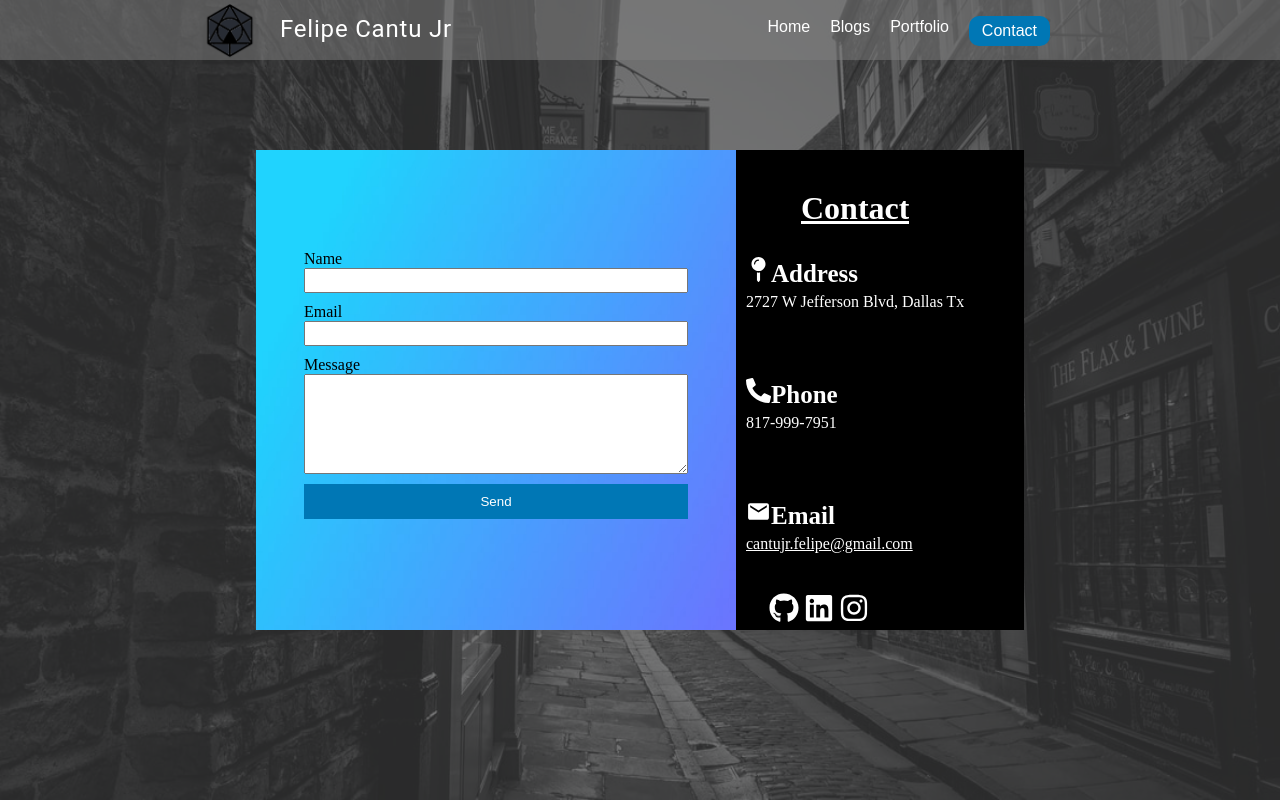
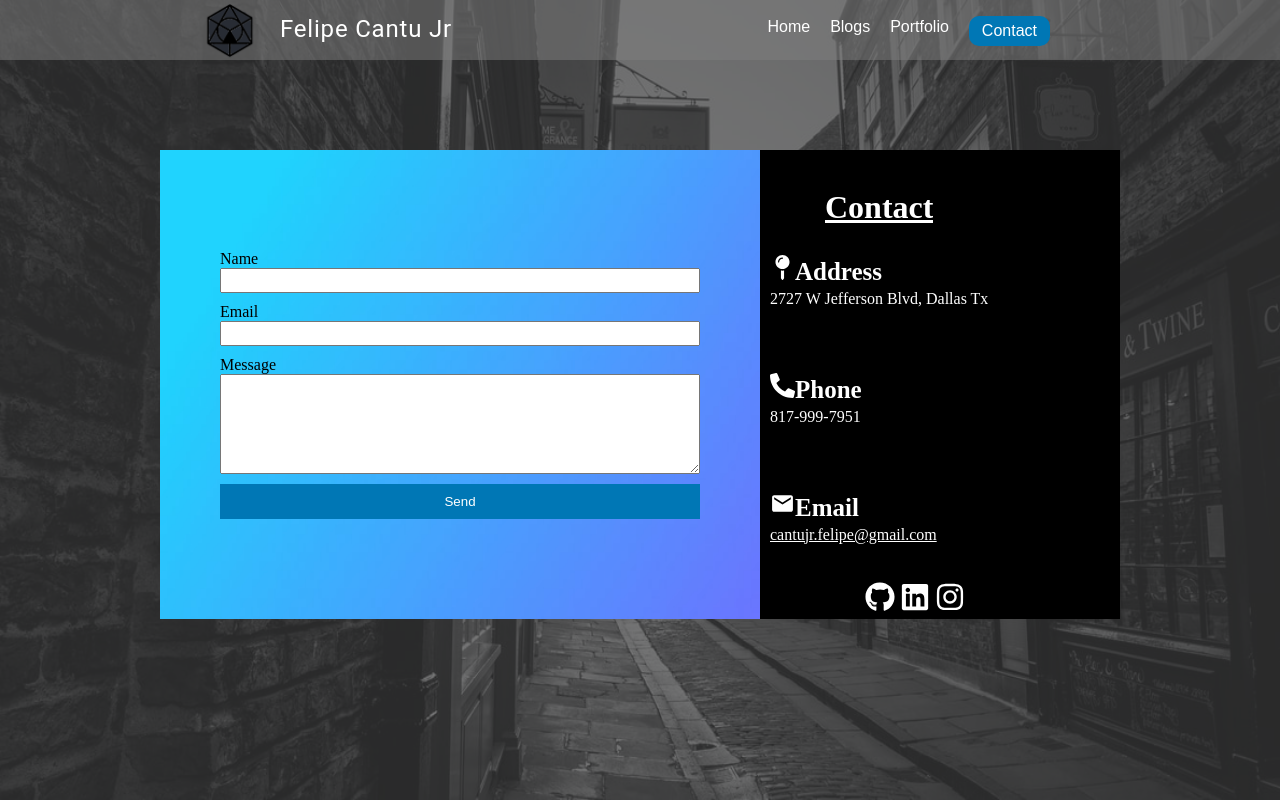
Before and after one commit to FelipeCantu/FelipePortfolio, a React (Create React App) app: page /Contact in a window 1280 px wide. Built offline with nearby package versions, Linux system fonts and the light colour scheme.

Commit message:
project styling

```diff
--- a/src/components/Contact.jsx
+++ b/src/components/Contact.jsx
@@ -71,10 +71,9 @@ const Section = styled.div`
 display: flex;
 position: relative;
 margin: auto;
-height: 60%;
-width: 60%;
+width: 75%;
 margin-top: 150px;
-background: blue;
+margin-bottom: 50px;
 @media (max-width: 1126px) {
   background: purple;
   display: grid;
@@ -101,7 +100,9 @@ const Contacts = styled.div`
   @media (max-width: 1126px) {
     width: 100%;
     height: 450px;
-    margin-bottom: 30px 0;
+    // margin-bottom: 30px 0;
+
+
   }
 `
 
@@ -125,7 +126,9 @@ const ContactIcons = styled.div`
     // background: yellow;
     color: white;
     margin: -25px 0 0 0;
-
+    :hover {
+      color: #0077b5;
+    }
   }
   display: grid;
   padding: 10px;
@@ -136,7 +139,6 @@ const ContactIcons = styled.div`
     }
     h2 {
       font-size: 20px;
-      margin: 0 0-30px 0;
     }
     p {
       font-size: 15px;
@@ -155,9 +157,18 @@ const SoicalIcons = styled.div `
   a {
     margin-right: 5px;
     color: white;
+    :hover {
+      color: #0077b5;
+    }
   }
   @media (max-width: 1126px) {
-
+    // background: purple;
+    margin: auto;
+    // padding: 10px 0 10px 20px;
+    right: 30%;
+   a {
+    font-size: 30px;
+   }
   }
 `
 export default Contact;
--- a/src/components/Form.jsx
+++ b/src/components/Form.jsx
@@ -57,7 +57,8 @@ const FormData = styled.div`
         // background: green;
         margin: auto;
         height: 100%;
-        padding-top: 20px;
+        padding-top: 40px;
+        padding-bottom: 40px;
     }
 `
 
--- a/src/components/Portfolio.jsx
+++ b/src/components/Portfolio.jsx
@@ -6,7 +6,6 @@ function Portfolio() {
   return (
     <Port>
       <div>
-        <h2>Projects</h2>
           <Project />
       </div>
     </Port>
@@ -14,7 +13,8 @@ function Portfolio() {
 }
 
 const Port = styled.div `
-  margin-top: 100px;
+  margin-top: 60px;
+
 `
 
 export default Portfolio;
--- a/src/components/Project.js
+++ b/src/components/Project.js
@@ -1,5 +1,6 @@
 import React, { useEffect, useState } from "react";
 import sanityClient from "../sanityClient";
+import styled from 'styled-components'
 
 export default function Project() {
     const [projectData, setProjectData] = useState(null);
@@ -22,8 +23,10 @@ export default function Project() {
     }, []);
 
     return (
+        <Main>
             <main>
-            <section>
+                <Section>
+                <h1>Projects</h1>
                     <section>
                         {projectData &&
                             projectData.map((project, index) => (
@@ -59,7 +62,36 @@ export default function Project() {
                                 </article>
                             ))}
                     </section>
-            </section>
+                </Section>
             </main>
+        </Main>
     );
 }
+
+const Main = styled.div `
+    overflow: auto;
+    height: 100vh;
+    h1 {
+        color: white;
+        text-decoration: underline;
+        font-size: 40px;
+     }
+`
+
+const Section = styled.div`
+    background: #c6c6c6;
+    padding: 20px 0;
+    section {
+        padding-bottom: 100px;
+        article {
+            margin: 100px;
+            a {
+                color: white;
+                font-size: 25px;
+            }
+            a:hover {
+                color: #0077b5;
+            }
+        }
+    }
+`
```
Lines whose indentation alone changed are shown as unchanged.
